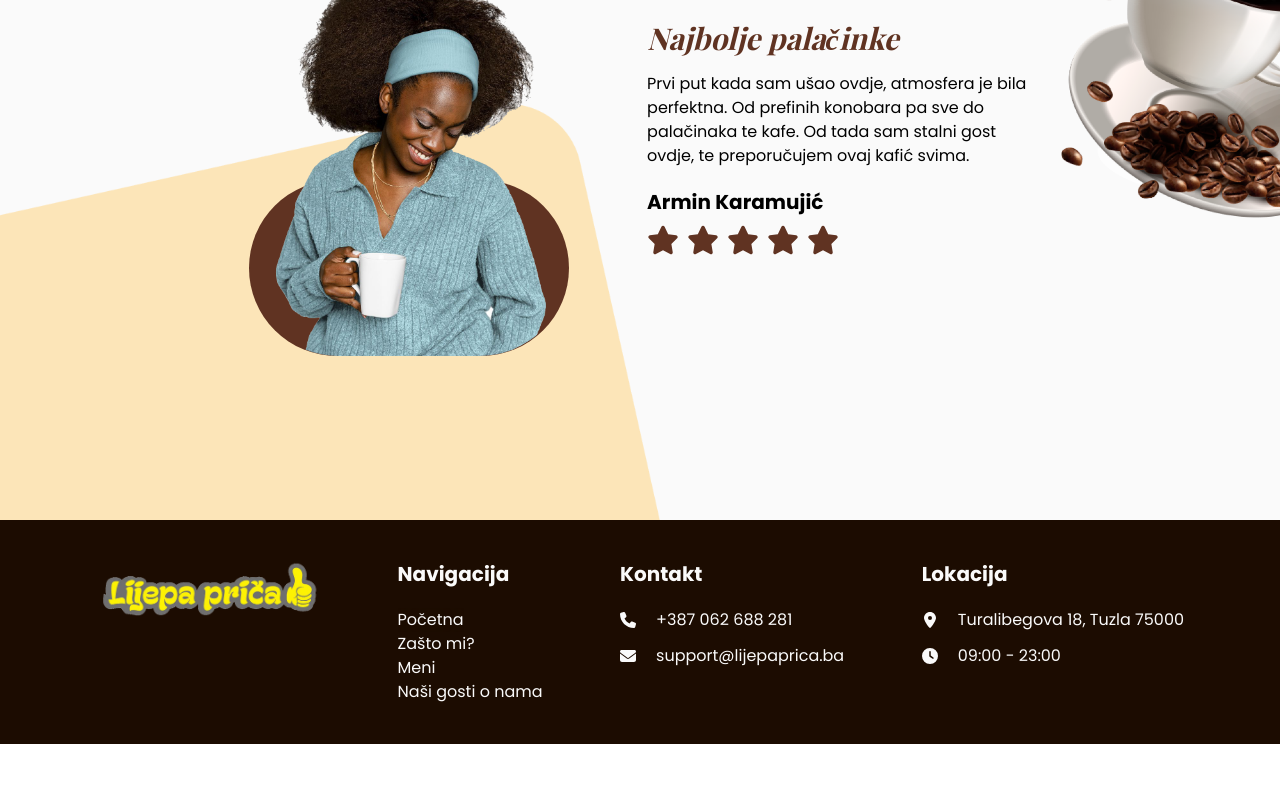
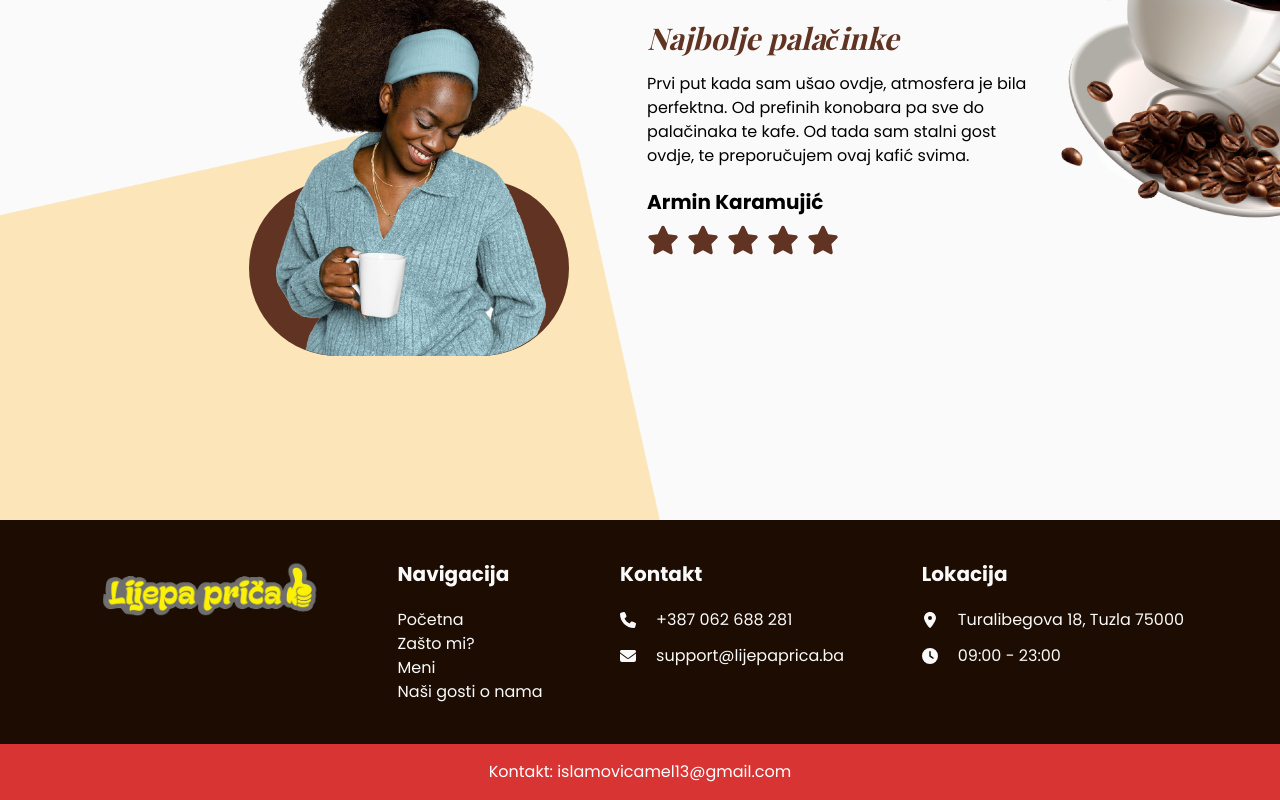
Before and after one commit to sk0le/lijepa-prica, a Next.js app: page / in a window 1280 px wide. Shown: the part 2798-3598 px from the top of the page. Before the commit the page ends 3542 px from the top, so only its background shows below. Built offline with nearby package versions, Linux system fonts and the light colour scheme; a web font is replaced by a local one.

Commit message:
added my email

```diff
--- a/src/components/Footer.tsx
+++ b/src/components/Footer.tsx
@@ -11,6 +11,7 @@ import logo from "../../public/logo.png";
 
 export default function Footer() {
   return (
+    <>
       <footer className="h-full w-full px-6 space-y-10 lg:space-y-0 lg:px-10 xl:px-24 py-10 flex flex-col lg:flex-row  items-start justify-between bg-coffeeDark">
         <Image src={logo} className="w-56" alt="" />
 
@@ -45,7 +46,10 @@ export default function Footer() {
           <p className="text-coffeeWhite mb-5 text-xl font-bold">Kontakt</p>
           <div className="space-y-3 flex justify-start flex-col items-start">
             <div className="flex items-center justify-center space-x-5">
-            <FontAwesomeIcon icon={faPhone} className="w-4 text-coffeeWhite" />
+              <FontAwesomeIcon
+                icon={faPhone}
+                className="w-4 text-coffeeWhite"
+              />
               <p className="text-coffeeWhite">+387 062 688 281</p>
             </div>
             <div className="flex items-center justify-center space-x-5">
@@ -68,11 +72,18 @@ export default function Footer() {
               <p className="text-coffeeWhite">Turalibegova 18, Tuzla 75000</p>
             </div>
             <div className="flex items-center justify-center space-x-5">
-            <FontAwesomeIcon icon={faClock} className="w-4 text-coffeeWhite" />
+              <FontAwesomeIcon
+                icon={faClock}
+                className="w-4 text-coffeeWhite"
+              />
               <p className="text-coffeeWhite">09:00 - 23:00</p>
             </div>
           </div>
         </div>
       </footer>
+      <div className="flex justify-center items-center w-full h-full py-4 text-white bg-[#d93434] text-[#fff]">
+        Kontakt: islamovicamel13@gmail.com
+      </div>
+    </>
   );
 }
```
Lines whose indentation alone changed are shown as unchanged.
